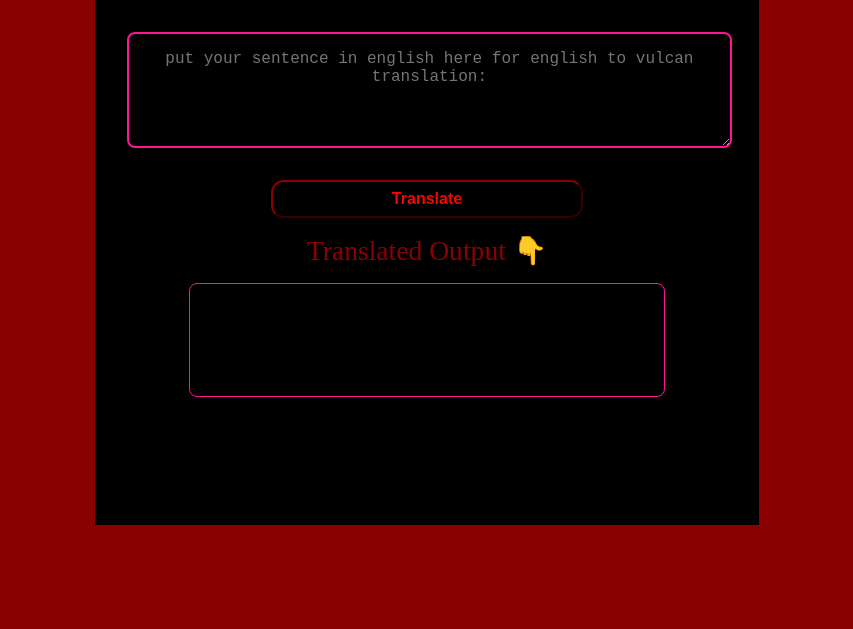
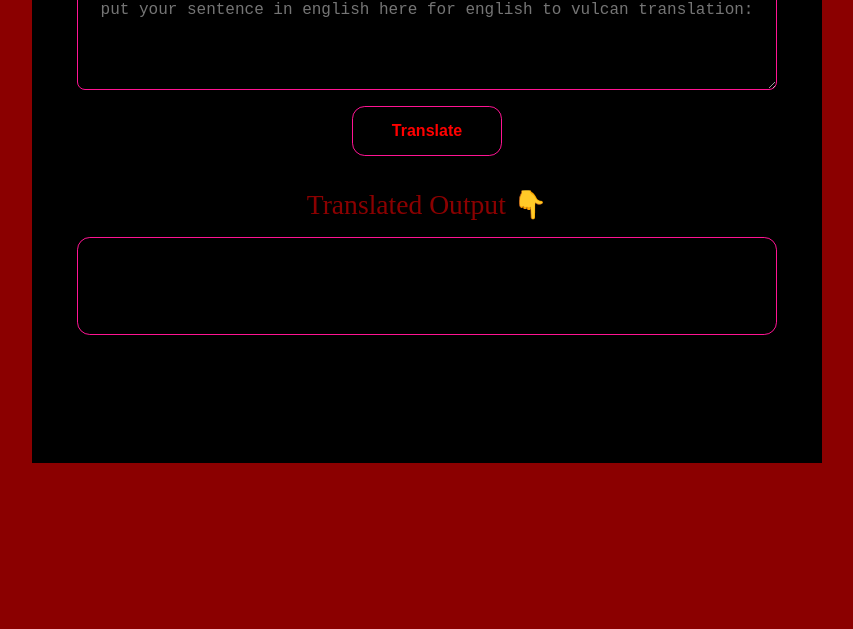
Before and after one commit to Nishant-96/Vulcan-Translator, a plain HTML site: page index.html in a window 1280 px wide. Shown: the part 171-800 px from the top of the page, without its empty margins (213-1066 px from the left). Drawn offline with Linux system fonts and the light colour scheme.

Commit message:
refactor: added outputdiv for error handling

```diff
--- a/app.js
+++ b/app.js
@@ -31,4 +31,5 @@ function clickHandler(){
 function errorHandler(error){
     console.log("Error Occured",error);
     alert("Error: Server Issue Try Again After Sometime")
+    outputBox.innerText="Something wrong with server: try again after sometime."
 }
--- a/styles.css
+++ b/styles.css
@@ -7,14 +7,14 @@ body{
 }
 
 .container{
-    max-width: 50%;
+    max-width: 60%;
     text-align: center;
     background-color: black;
     color: darkred;
     display: flex;
     flex-direction:column;
     margin: auto;
-    margin-top: 3.5rem;
+    margin-top: 2rem;
     padding: 1rem;
     padding-bottom: 8rem;
     text-align: center;
@@ -25,33 +25,34 @@ body{
 }
 
 textarea{
-    width:90%;
-    height:10vh;
+
     display: block;
-    margin: 1rem;
-    padding: 1rem;
+    font-size: large;
+    width: 90%;
+    margin:auto;
+    min-height: 10vh;
+    padding: 0.5rem;
+    border-radius: 0.5rem;
+    text-align: center;
     background: transparent;
-    border: 2px solid;
-    border-color: deeppink;
+    border: 1.5px solid deeppink;
     border-width: bold;
-    border-radius:0.5rem;
-    text-align: center;
-    font-size:large;
     color:deeppink;
 }
 button{
+
     display: block;
-    margin-top:1rem;
-    margin-left:10rem;
-    margin-right:10rem;
+    margin: 1rem auto;
     padding: 0.5rem;
-    background:transparent;
+    height: 50px;
+    width: 150px;
     font-weight: bold;
     font-size: medium;
+    background-color:transparent;
+    color:red;
+    border: 1.5px solid deeppink;
     border-radius: 0.8rem;
-    color: red;
-    border-color: darkred;
-    cursor:pointer;
+    cursor: pointer;
 }
 
 #output-description{
@@ -63,13 +64,14 @@ button{
 
 
 #outputBox{
+    width: 90%;
+    height: 10vh;
     text-align:center;
+    padding: 0.5rem;
+    margin:auto;
+    font-size: large;
+    background-color: transparent;
+    color: deeppink;
     border: 1.5px solid deeppink;
-    border-radius:0.5rem;
-    width:70%;
-    height:10vh;
-    padding: 1rem;
-    margin:auto;
-    color: deeppink;
-    background: transparent;
+    border-radius:0.8rem;
 }
```
